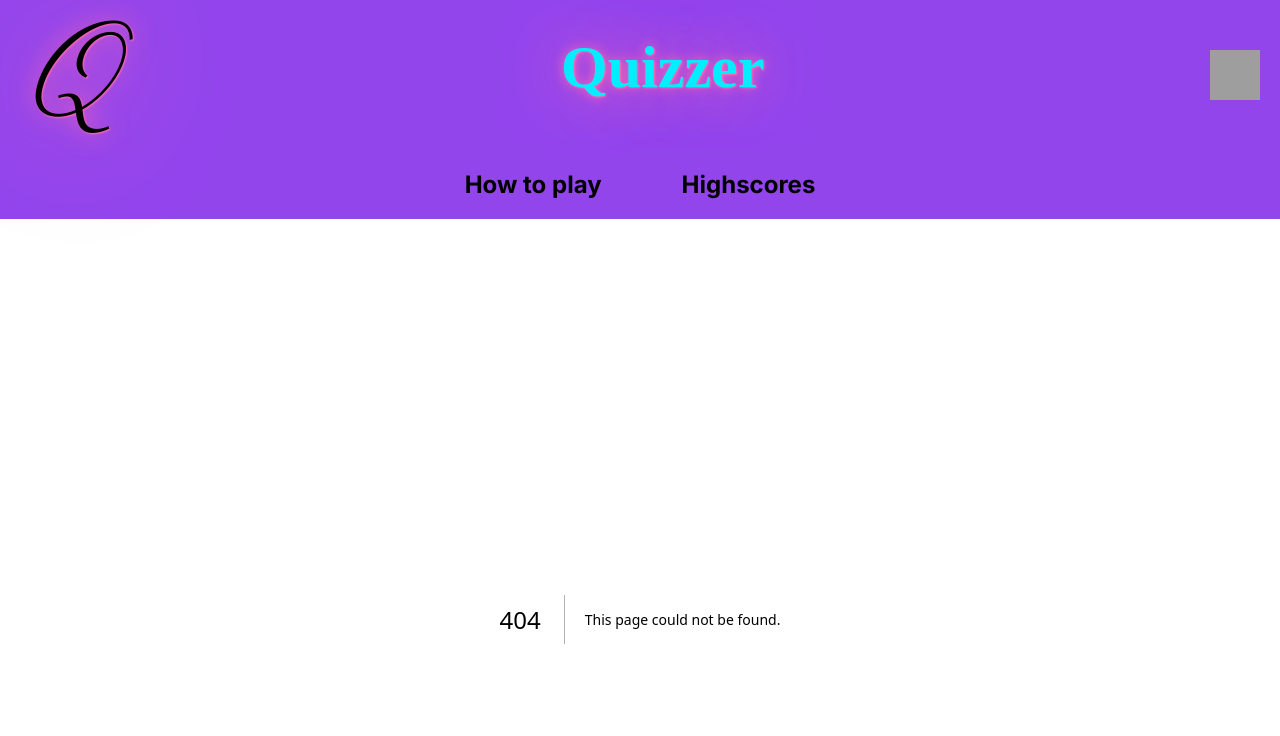
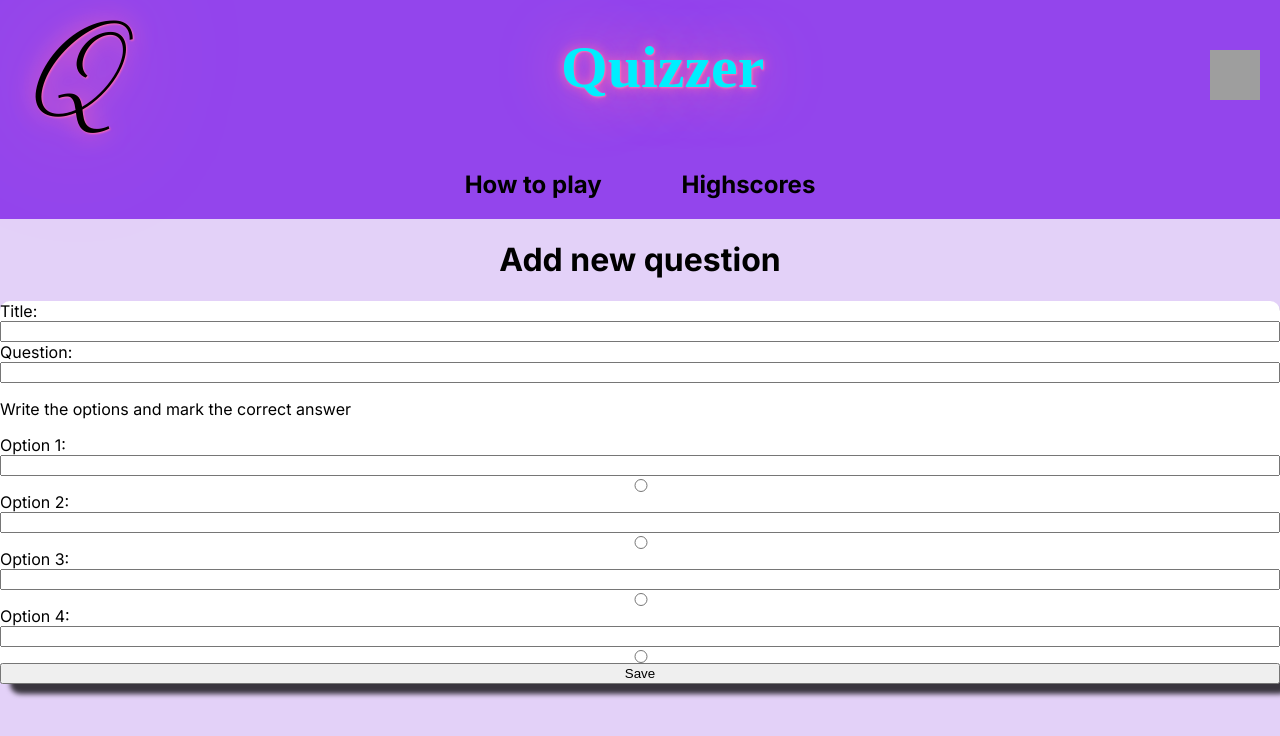
Before and after one commit to PatBerGit/Quizzer, a Next.js app: page /settings/addNewQuestion in a window 1280 px wide. Before the commit this address had no page. Shown: the top 736 px of the page. Built offline with nearby package versions, Linux system fonts and the light colour scheme; grey boxes are pictures that could not be loaded; a web font is replaced by a local one.

Commit message:
WIP add new question

```diff
--- a/package.json
+++ b/package.json
@@ -9,6 +9,7 @@
     "lint": "next lint"
   },
   "dependencies": {
+    "@prisma/client": "^5.6.0",
     "@types/node": "20.1.0",
     "@types/react": "18.2.6",
     "@types/react-dom": "18.2.4",
--- /dev/null
+++ b/src/app/settings/addNewQuestion/page.module.scss
@@ -0,0 +1,13 @@
+.pageTitle{
+    text-align: center;
+}
+
+.addNewQuestionContainer{
+    background-color: white;
+    border-radius: 10px;
+    box-shadow: 10px 10px 5px 0px rgba(0,0,0,0.75);
+}
+
+.form{
+    display: grid;
+}
--- /dev/null
+++ b/src/app/settings/addNewQuestion/page.tsx
@@ -0,0 +1,36 @@
+import Link from 'next/link'
+import styles from './page.module.scss'
+
+
+
+
+export default function AddNew() {
+  return (
+    <>
+        <h1 className={styles.pageTitle}>Add new question</h1>
+        <div className={styles.addNewQuestionContainer}>
+            <form className={styles.form} action="submit">
+                <label htmlFor="title">Title: </label>
+                <input type="text" id="title" name="title" />
+                <label htmlFor="question">Question: </label>
+                <input type="text" id="question" name="question" />
+                <p>Write the options and mark the correct answer</p>
+                <label htmlFor="answer1">Option 1: </label>
+                <input type="text" id="answer1" name="answer1" />
+                <input type="radio" name="correctAnswer" value="answer1"/>
+                <label htmlFor="answer2">Option 2: </label>
+                <input type="text" id="answer2" name="answer2" />
+                <input type="radio" name="correctAnswer" value="answer2"/>
+                <label htmlFor="answer3">Option 3: </label>
+                <input type="text" id="answer3" name="answer3" />
+                <input type="radio" name="correctAnswer" value="answer3"/>
+                <label htmlFor="answer4">Option 4: </label>
+                <input type="text" id="answer4" name="answer4" />
+                <input type="radio" name="correctAnswer" value="answer4"/>
+
+                <button>Save</button>
+            </form>
+        </div>
+    </>
+  )
+}
```
Also changed, not shown: src/app/settings/page.tsx (added, +16 -0 lines), 2 other files (tests, documents, lock files or other folders).
